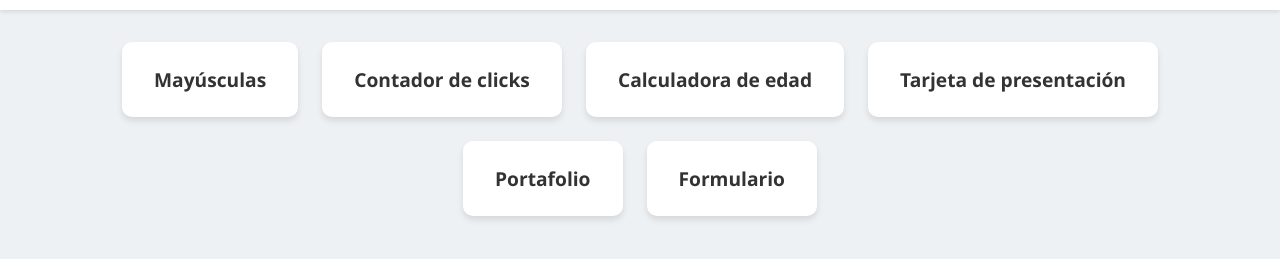
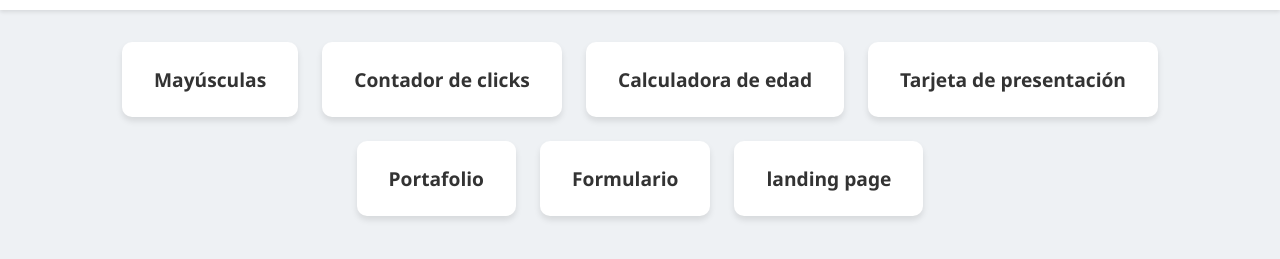
Before and after one commit to Mateo25122003/ejercicioswebs, a plain HTML site: page index.html in a window 1280 px wide. Shown: the part 109-368 px from the top of the page. Drawn offline with Linux system fonts and the light colour scheme.

Commit message:
Update index.html

```diff
--- a/index.html
+++ b/index.html
@@ -18,6 +18,7 @@
     <a href="Tarjeta de presentación/index.html" class="card">Tarjeta de presentación</a>
     <a href="Portafolio/index.html" class="card">Portafolio</a>
     <a href="formulario/index.html" class="card">Formulario</a>
+    <a href="landing_page/index.html" class="card">landing page </a>
   </main>
 </body>
 </html>
```
